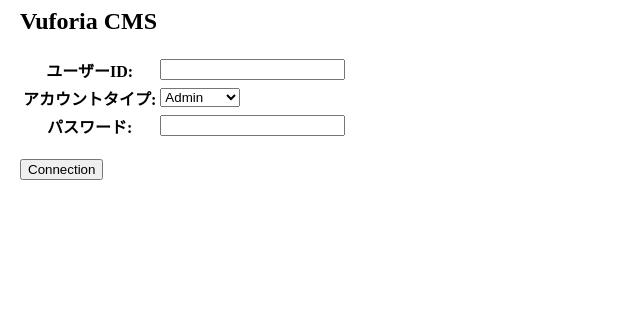
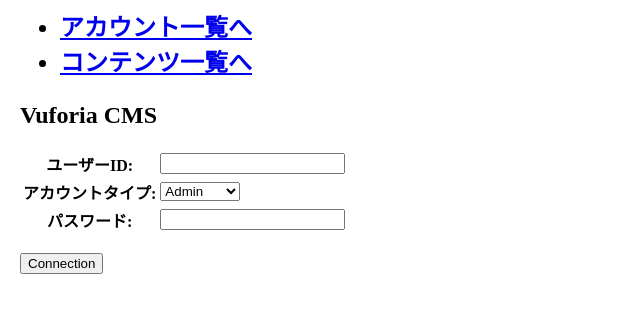
Before and after one commit to htoooth/vuforia_cms, a Django app: page / in a window 1280 px wide. Shown: the top 313 px of the page, without its empty margins (0-640 px from the left). Run offline with Django 3.2, Linux system fonts and the light colour scheme.

Commit message:
add アカウント一覧とコンテン一覧へのリンクをサイドバーとして追加。

```diff
--- a/cms/templates/base.html
+++ b/cms/templates/base.html
@@ -10,6 +10,7 @@
      <h1>
          {% block h1 %}{% endblock %}
      </h1>
+     <h2>{% include "sidebar.html" %}</h2>
      <article>
          {% block article_content %}{% endblock %}
      </article>
--- /dev/null
+++ b/cms/templates/sidebar.html
@@ -0,0 +1,4 @@
+<ul>
+    <li><a href="{% url "account_list" %}">アカウント一覧へ</a></li>
+    <li><a href="{% url "content_list" %}">コンテンツ一覧へ</a></li>
+</ul>
```
